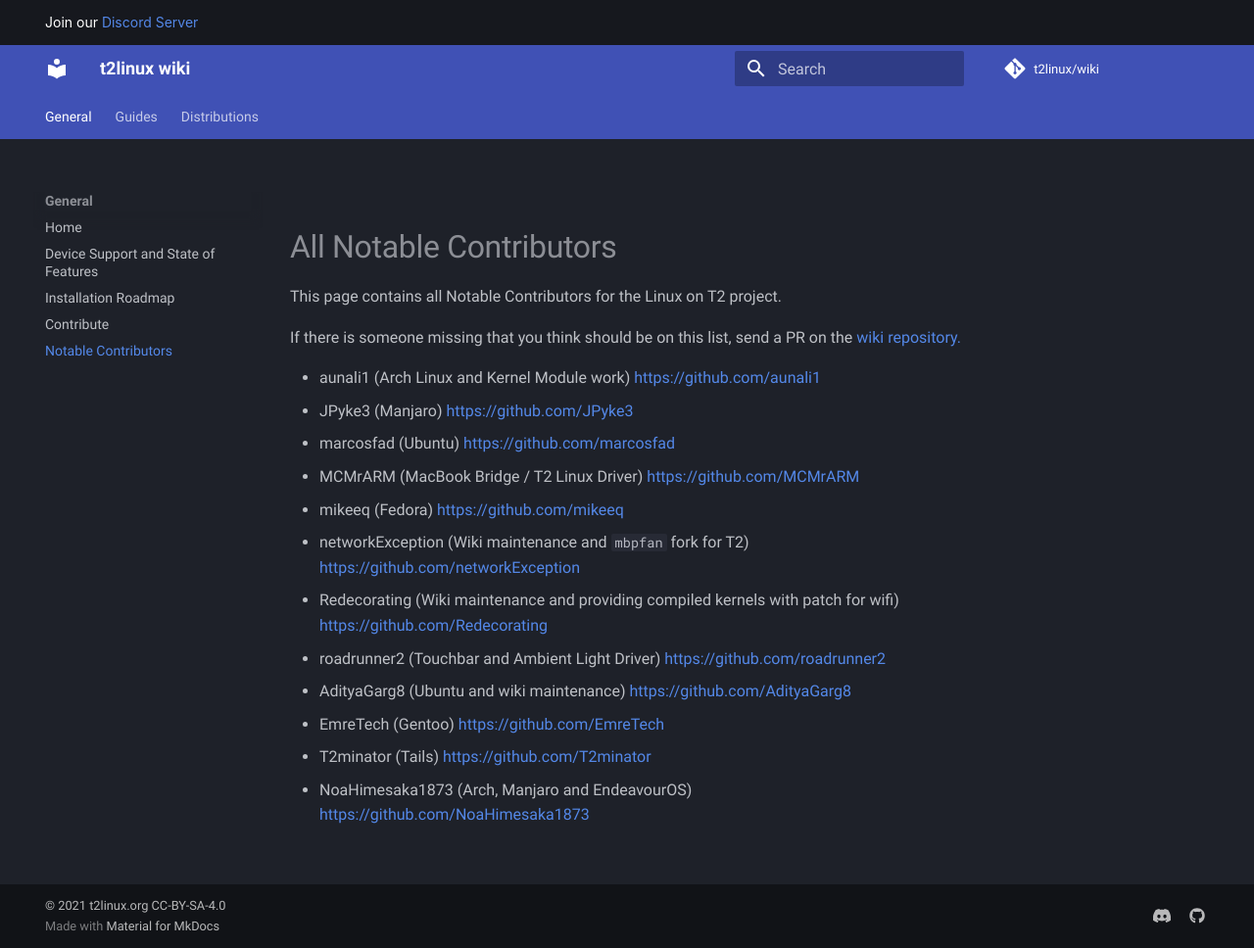
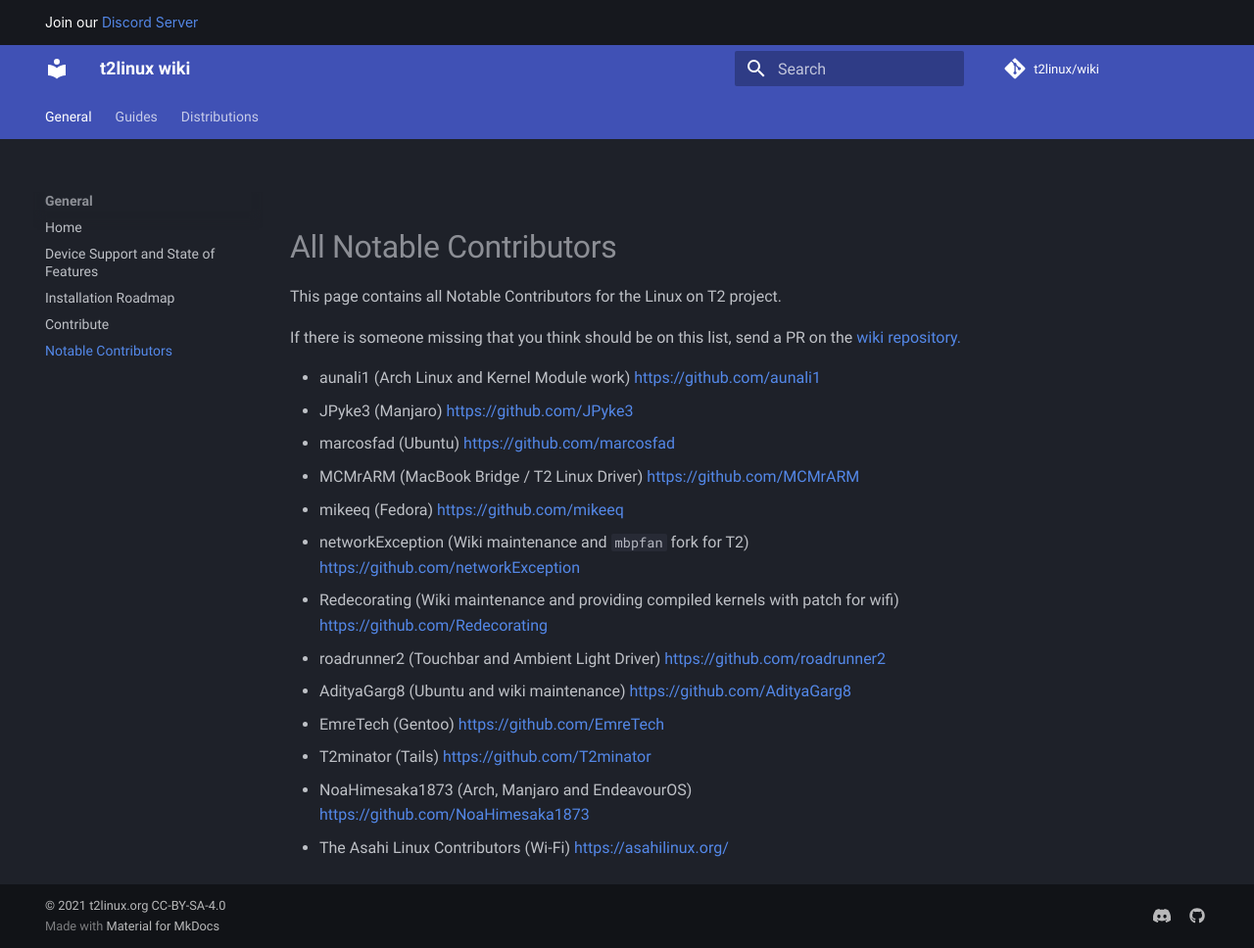
Before and after one commit to t2linux/wiki, an MkDocs documentation site: the page built from docs/notable-contributors.md, in a window 1280 px wide and 968 px high. Shown: the whole window at 98% size. Built offline with MkDocs 1.6.1 and Material for MkDocs 9.7.7, drawn with Linux system fonts in a browser that asks for light colours; comment, search, counter and statistics services are not loaded.

Commit message:
Add Asahi Linux as a notable contributor (#244)

```diff
--- a/docs/notable-contributors.md
+++ b/docs/notable-contributors.md
@@ -16,3 +16,4 @@ If there is someone missing that you think should be on this list, send a PR on
 - EmreTech (Gentoo) [https://github.com/EmreTech](https://github.com/EmreTech)
 - T2minator (Tails) [https://github.com/T2minator](https://github.com/T2minator)
 - NoaHimesaka1873 (Arch, Manjaro and EndeavourOS) [https://github.com/NoaHimesaka1873](https://github.com/NoaHimesaka1873)
+- The Asahi Linux Contributors (Wi-Fi) [https://asahilinux.org/](https://asahilinux.org/)
```
